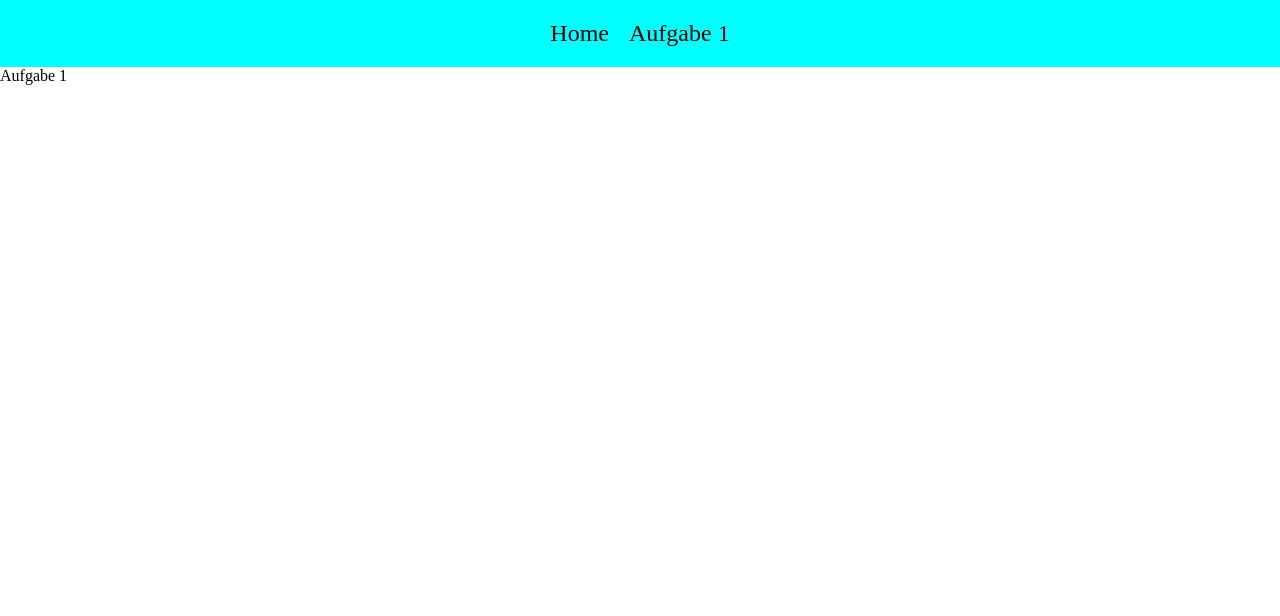
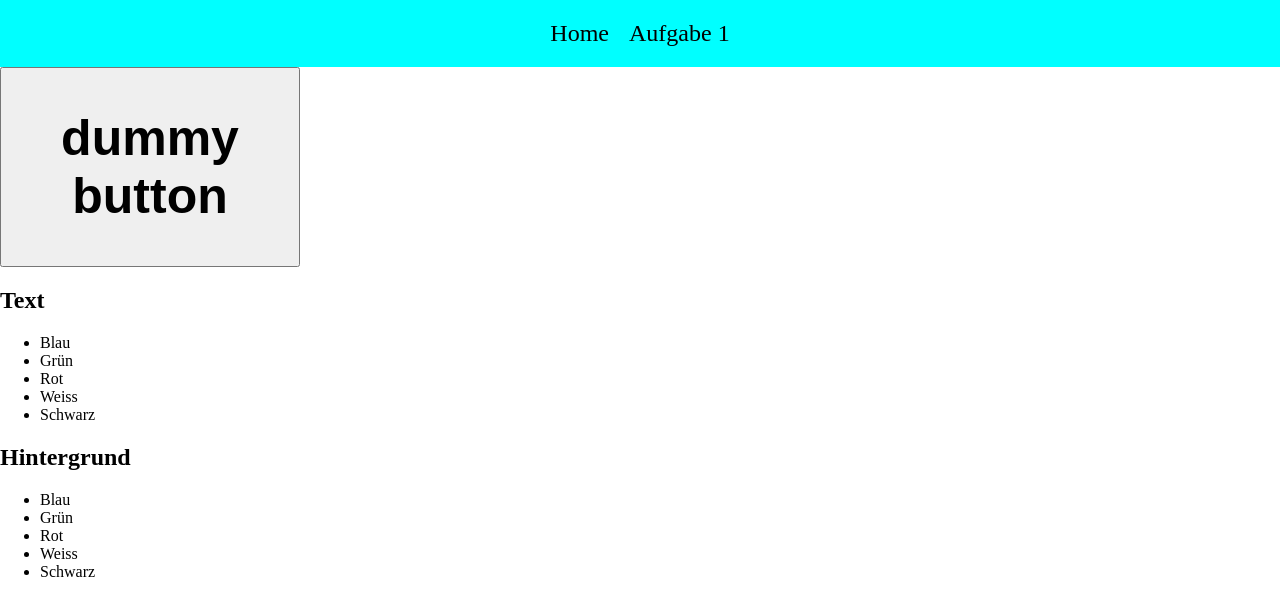
Before and after one commit to DemianFlury/M152-Starter, a Vue app: page /aufgabe1 in a window 1280 px wide. Shown: the top 616 px of the page. Built offline with nearby package versions, Linux system fonts and the light colour scheme.

Commit message:
Aufgabe 1

```diff
--- a/src/router/index.js
+++ b/src/router/index.js
@@ -1,6 +1,6 @@
 import { createRouter, createWebHistory } from 'vue-router'
 import HomeView from '../views/HomeView.vue'
-import Page1 from '../views/Pages/Page1.vue'
+import aufgabe1 from '../views/Pages/aufgabe1.vue'
 
 const router = createRouter({
   history: createWebHistory(import.meta.env.BASE_URL),
@@ -13,7 +13,7 @@ const router = createRouter({
     {
       path: '/aufgabe1',
       name: 'Aufgabe 1',
-      component: Page1,
+      component: aufgabe1,
     }
   ]
 })
--- /dev/null
+++ b/src/views/Pages/aufgabe1.vue
@@ -0,0 +1,72 @@
+<template>
+    <button :class="textColor + ' ' + bgColor">dummy button</button>
+    <h2>Text</h2>
+    <ul>
+        <li @click="textColor = 'blue-text'">Blau</li>
+        <li @click="textColor = 'green-text'">Grün</li>
+        <li @click="textColor = 'red-text'">Rot</li>
+        <li @click="textColor = 'white-tet'">Weiss</li>
+        <li @click="textColor = 'black-text'">Schwarz</li>
+    </ul>
+    <h2>Hintergrund</h2>
+    <ul>
+        <li @click="bgColor = 'blue-bg'">Blau</li>
+        <li @click="bgColor = 'green-bg'">Grün</li>
+        <li @click="bgColor = 'red-bg'">Rot</li>
+        <li @click="bgColor = 'white-bg'">Weiss</li>
+        <li @click="bgColor = 'black-bg'">Schwarz</li>
+    </ul>
+  </template>
+
+  <script setup>
+import { ref } from "vue"
+
+  const bgColor = ref()
+  const textColor = ref()
+
+  </script>
+
+  <style>
+  .black-text{
+    color: black;
+  }
+  .white-text{
+    color: white;
+  }
+  .blue-text{
+    color: blue;
+  }
+  .green-text{
+    color: green;
+  }
+  .red-text{
+    color: red;
+  }
+
+  .black-bg{
+    background-color: black;
+  }
+  .white-bg{
+    background-color: white;
+  }
+  .blue-bg{
+    background-color: blue;
+  }
+  .green-bg{
+    background-color: green;
+  }
+  .red-bg{
+    background-color: red;
+  }
+
+  li{
+    cursor: pointer;
+  }
+
+  button{
+    width: 300px;
+    height: 200px;
+    font-size: 50px;
+    font-weight: bold;
+  }
+  </style>
```
